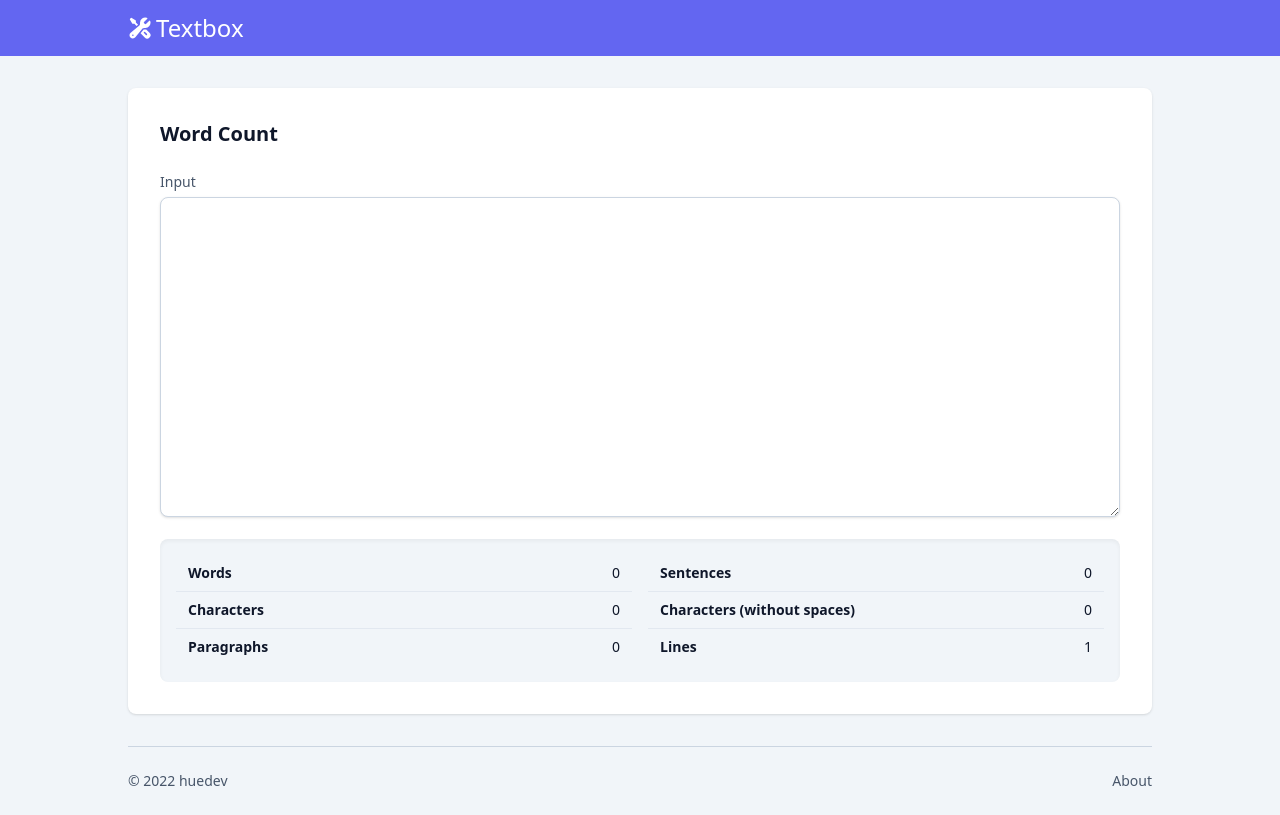
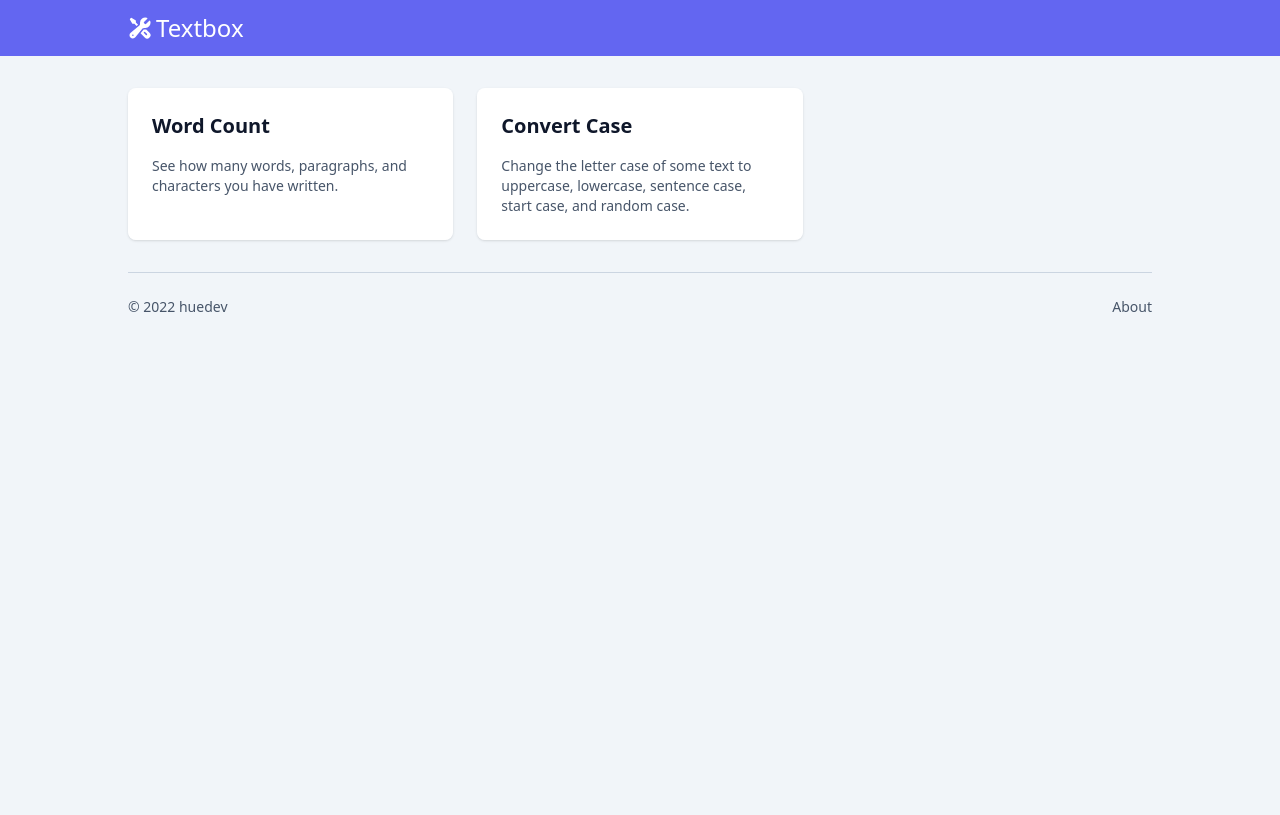
Before and after one commit to huedev/textbox, a React (Create React App) app: page / in a window 1280 px wide. Built offline with nearby package versions, Linux system fonts and the light colour scheme; the HTML template or start-up script is replaced by a standard one; a web font is replaced by a local one.

Commit message:
Starting work on tool list page

```diff
--- a/src/App.js
+++ b/src/App.js
@@ -4,13 +4,15 @@ import Header from './components/Header'
 import WordCount from './components/WordCount'
 import About from './components/About'
 import ConvertCase from './components/ConvertCase'
+import ToolList from './components/ToolList'
 
 const App = () => {
   return (
     <Router>
       <Header />
       <Routes>
-        <Route path='/' element={<WordCount />} />
+      <Route path='/' element={<ToolList />} />
+        <Route path='/word-count' element={<WordCount />} />
         <Route path='/convert-case' element={<ConvertCase />} />
         <Route path='/about' element={<About />} />
       </Routes>
--- /dev/null
+++ b/src/components/ToolList.js
@@ -0,0 +1,23 @@
+import { Link } from "react-router-dom"
+import ToolListItem from "./ToolListItem"
+
+const ToolList = () => {
+  return (
+    <main className="px-4 py-8">
+      <div className="max-w-5xl mx-auto grid grid-cols-1 sm:grid-cols-2 lg:grid-cols-3 gap-6">
+        <ToolListItem
+          destination="/word-count"
+          name="Word Count"
+          description="See how many words, paragraphs, and characters you have written."
+        />
+        <ToolListItem
+          destination="/convert-case"
+          name="Convert Case"
+          description="Change the letter case of some text to uppercase, lowercase, sentence case, start case, and random case."
+        />
+      </div>
+    </main>
+  )
+}
+
+export default ToolList
--- /dev/null
+++ b/src/components/ToolListItem.js
@@ -0,0 +1,14 @@
+import { Link } from "react-router-dom"
+
+const ToolListItem = (props) => {
+  return (
+    <Link to={props.destination} className="flex flex-row rounded-lg overflow-hidden shadow hover:shadow-lg">
+      <div className="grow bg-white px-6 py-6">
+        <h2 className="text-xl font-semibold">{props.name}</h2>
+        <p className="text-slate-600 mt-4 sm:text-sm">{props.description}</p>
+      </div>
+    </Link>
+  )
+}
+
+export default ToolListItem
```
